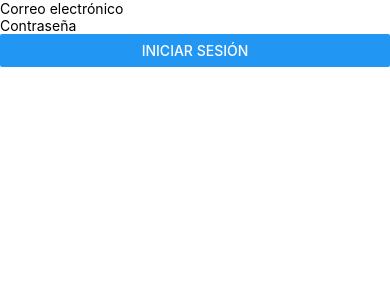
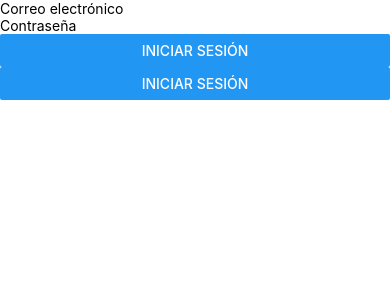
Before and after one commit to BrightCoders-Institute/reto-reservacion-de-vuelos-volcanair, a React Native app in the folder VolcanAirApp/: screen / in a window 390 px wide. Shown: the top 300 px of the page. Built offline with nearby package versions, Linux system fonts and the light colour scheme.

Commit message:
duplicate button test

```diff
--- a/VolcanAirApp/src/components/LoginScreen.tsx
+++ b/VolcanAirApp/src/components/LoginScreen.tsx
@@ -29,6 +29,7 @@ const LoginScreen = () => {
       onChangeText={setPassword}
     />
     <Button title="Iniciar sesión" onPress={handleLogin} />
+    <Button title="Iniciar sesión" onPress={handleLogin} />
   </View>
   );
 };
```
